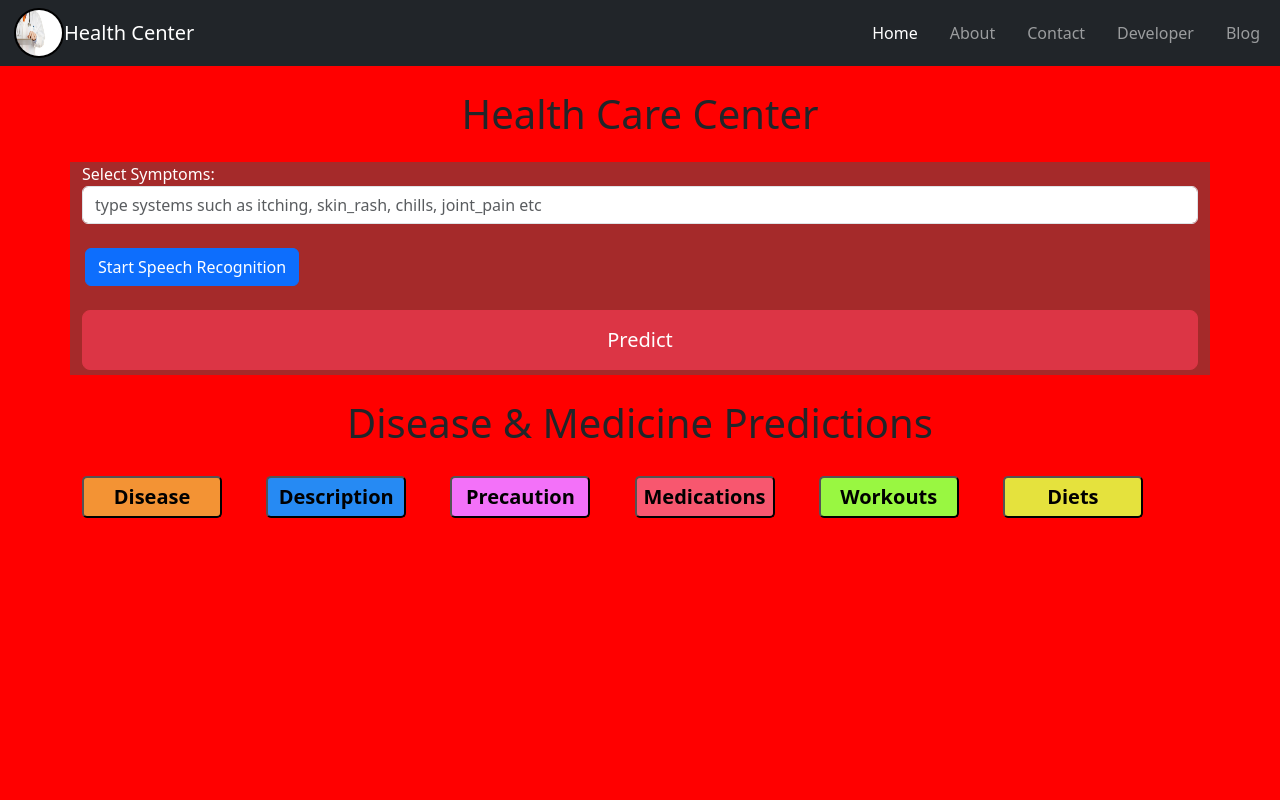
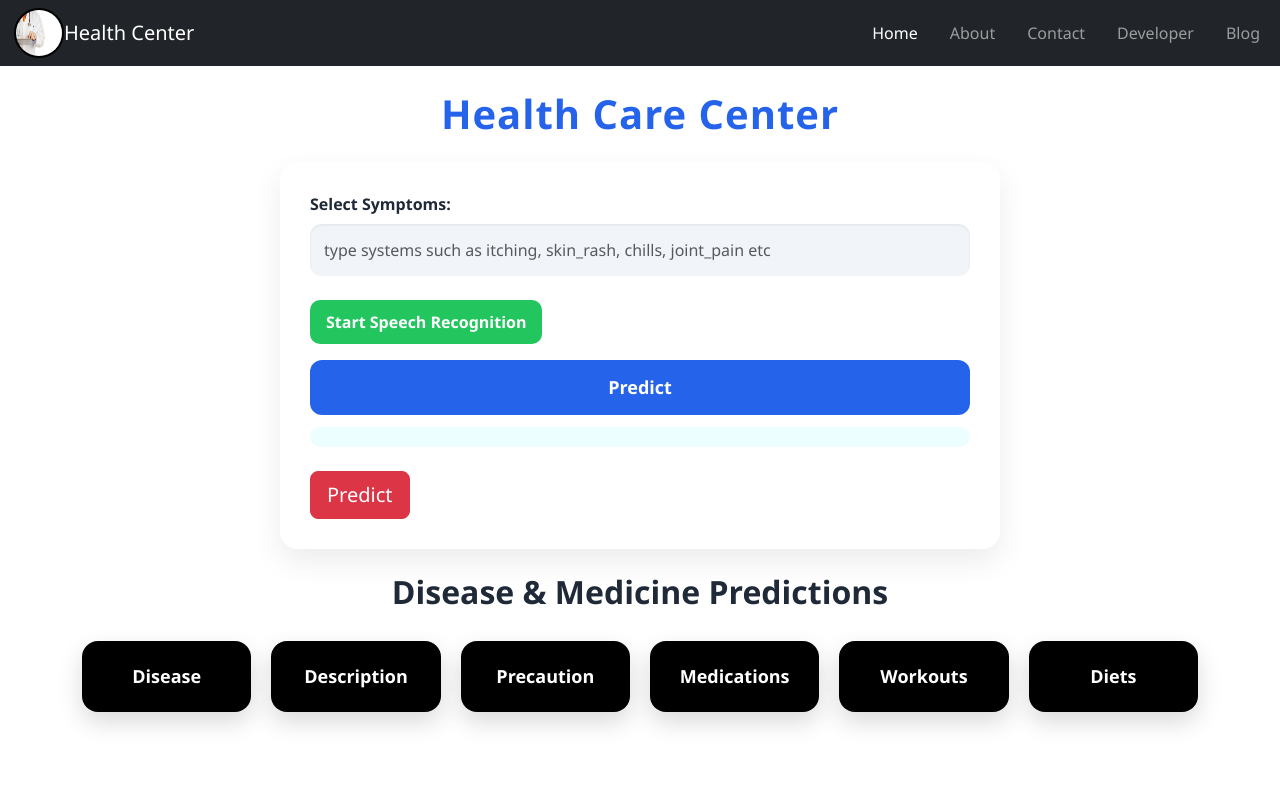
Before and after one commit to ranisumbul7/Disease-Medicine-Recommendation-System, a Flask app: template templates/index.html in a window 1280 px wide. Run offline with Flask 3, Linux system fonts and the light colour scheme; the template is opened without the code that fills it: most values are stand-ins (such as "Sample title", 1, 10 or a date in 2020); parts of the project's set-up code (start-up, migrations or seed data) failed here and were passed over.

Commit message:
your message

```diff
--- a/main.py
+++ b/main.py
@@ -48,9 +48,23 @@ diseases_list = {15: 'Fungal infection', 4: 'Allergy', 16: 'GERD', 9: 'Chronic c
 # Model Prediction function
 def get_predicted_value(patient_symptoms):
     input_vector = np.zeros(len(symptoms_dict))
+    valid_symptoms = []
+
     for item in patient_symptoms:
-        input_vector[symptoms_dict[item]] = 1
-    return diseases_list[svc.predict([input_vector])[0]]
+        item = item.lower().replace(" ", "_")
+        if item in symptoms_dict:
+            input_vector[symptoms_dict[item]] = 1
+            valid_symptoms.append(item)
+
+    # DEBUG (optional)
+    print("Valid Symptoms:", valid_symptoms)
+    print("Vector Sum:", np.sum(input_vector))
+
+    if np.sum(input_vector) == 0:
+        return "No valid symptoms found"
+
+    pred_index = svc.predict([input_vector])[0]
+    return diseases_list[pred_index]
 
 
 
@@ -81,7 +95,7 @@ def home():
             # Split the user's input into a list of symptoms (assuming they are comma-separated)
             user_symptoms = [s.strip() for s in symptoms.split(',')]
             # Remove any extra characters, if any
-            user_symptoms = [symptom.strip("[]' ") for symptom in user_symptoms]
+            user_symptoms = [s.strip().lower().replace(" ", "_") for s in symptoms.split(',')]
             predicted_disease = get_predicted_value(user_symptoms)
             dis_des, precautions, medications, rec_diet, workout = helper(predicted_disease)
 
--- /dev/null
+++ b/static/css/style.css
@@ -0,0 +1,316 @@
+.logo {
+            width: 50px;
+            height: 50px;
+            color: black;
+            margin-top: 0;
+            margin-left: 2px;
+        }
+
+        .myimg {
+            width: 50px;
+            height: 50px;
+            border: 2px solid black;
+            border-radius: 25px;
+        }
+
+html, body {
+    height: 100%;
+    margin: 0;
+    background: white !important;
+}
+
+/* ===== Form Wrapper ===== */
+.form-card {
+    background: #ffffff;
+    padding: 30px;
+    border-radius: 18px;
+    box-shadow: 0 12px 30px rgba(0,0,0,0.08);
+    max-width: 720px;
+    margin: auto;
+}
+
+/* ===== Label ===== */
+.form-card label {
+    font-weight: 600;
+    color: #1f2937;
+    margin-bottom: 8px;
+}
+
+/* ===== Input (NO BORDER) ===== */
+.form-card .form-control {
+    border: none !important;
+    border-radius: 12px;
+    padding: 14px;
+    background: #f1f5f9;
+    box-shadow: inset 0 1px 3px rgba(0,0,0,0.08);
+}
+
+.form-card .form-control:focus {
+    outline: none;
+    box-shadow: 0 0 0 2px rgba(37,99,235,0.3);
+    background: #ffffff;
+}
+
+/* ===== Voice Button ===== */
+.btn-voice {
+    background: #22c55e;
+    border: none;
+    color: white;
+    padding: 10px 18px;
+    border-radius: 10px;
+    font-weight: 600;
+}
+
+.btn-voice:hover {
+    background: #16a34a;
+}
+
+/* ===== Predict Button ===== */
+.btn-predict {
+    background: #2563eb;
+    border: none;
+    padding: 14px;
+    border-radius: 14px;
+    font-size: 18px;
+    font-weight: bold;
+    color: white;
+    width: 100%;
+}
+
+.btn-predict:hover {
+    background: #1d4ed8;
+}
+
+/* ===== Transcription Text ===== */
+#transcription {
+    margin-top: 12px;
+    padding: 10px;
+    background: #ecfeff;
+    border-radius: 10px;
+    font-weight: 500;
+    color: #0f172a;
+}
+
+
+/* ===== Global ===== */
+body {
+    background: #f8fafc;
+    font-family: 'Segoe UI', sans-serif;
+    color: #1f2937;
+}
+
+/* ===== Heading ===== */
+.main-title {
+    color: #2563eb;
+    font-weight: 700;
+    letter-spacing: 1px;
+}
+
+/* ===== Form Container ===== */
+.health-form {
+    background: white;
+    padding: 30px;
+    border-radius: 14px;
+    box-shadow: 0 10px 30px rgba(0,0,0,0.08);
+    max-width: 750px;
+    margin: auto;
+}
+
+/* ===== Input ===== */
+.health-form input {
+    border-radius: 10px;
+    padding: 12px;
+    border: 1px solid #d1d5db;
+}
+
+.health-form input:focus {
+    border-color: #2563eb;
+    box-shadow: 0 0 0 2px rgba(37,99,235,0.2);
+}
+
+/* ===== Buttons ===== */
+.btn-voice {
+    background: #22c55e;
+    border: none;
+    color: white;
+    padding: 10px 16px;
+    border-radius: 10px;
+    font-weight: 600;
+}
+
+.btn-voice:hover {
+    background: #16a34a;
+}
+
+.btn-predict {
+    background: #2563eb;
+    border: none;
+    padding: 14px;
+    border-radius: 12px;
+    font-size: 18px;
+    font-weight: bold;
+    color: white;
+}
+
+.btn-predict:hover {
+    background: #1d4ed8;
+}
+
+/* ===== Result Section ===== */
+.result-title {
+    color: #1f2937;
+    font-weight: 700;
+}
+
+/* ===== Result Cards ===== */
+.result-container {
+    display: flex;
+    flex-wrap: wrap;
+    gap: 18px;
+    justify-content: center;
+    margin-top: 20px;
+}
+
+.result-card {
+    width: 170px;
+    height: 110px;
+    border-radius: 14px;
+    color: white;
+    font-weight: bold;
+    font-size: 18px;
+    display: flex;
+    align-items: center;
+    justify-content: center;
+    cursor: pointer;
+    box-shadow: 0 8px 20px rgba(0,0,0,0.15);
+    transition: transform 0.3s ease;
+}
+
+.result-card:hover {
+    transform: translateY(-6px);
+}
+
+/* Card Colors */
+.card-disease { background: black; }
+.card-description { background: black; }
+.card-precaution { background: black; }
+.card-medicine { background: black; }
+.card-workout { background: black; }
+.card-diet { background: black; }
+
+
+/* ===== Result Heading ===== */
+.result-heading {
+    font-size: 32px;
+    font-weight: 700;
+    color: #1f2937;
+}
+
+/* ===== Result Container ===== */
+.result-container {
+    display: grid;
+    grid-template-columns: repeat(auto-fit, minmax(160px, 1fr));
+    gap: 20px;
+    margin-top: 30px;
+}
+
+/* ===== Result Buttons as Cards ===== */
+.toggle-button {
+    border: none;
+    border-radius: 16px;
+    padding: 22px 10px;
+    font-size: 18px;
+    font-weight: 600;
+    color: white;
+    background: linear-gradient(135deg, #2563eb, #3b82f6);
+    box-shadow: 0 10px 25px rgba(0,0,0,0.15);
+    cursor: pointer;
+    transition: all 0.3s ease;
+}
+
+/* Hover Effect */
+.toggle-button:hover {
+    transform: translateY(-8px) scale(1.03);
+    box-shadow: 0 18px 40px rgba(0,0,0,0.25);
+}
+
+/* Individual Colors */
+.toggle-button:nth-child(1) { background: black; } /* Disease */
+.toggle-button:nth-child(2) { background: black; } /* Description */
+.toggle-button:nth-child(3) { background: black; } /* Precaution */
+.toggle-button:nth-child(4) { background: black; } /* Medications */
+.toggle-button:nth-child(5) { background: black; } /* Workouts */
+.toggle-button:nth-child(6) { background: black; } /* Diets */
+
+/* Mobile */
+@media (max-width: 576px) {
+    .toggle-button {
+        font-size: 16px;
+        padding: 18px;
+    }
+}
+
+/* ===== Modal Base ===== */
+.modal-content {
+    border-radius: 18px;
+    border: none;
+    box-shadow: 0 25px 60px rgba(0,0,0,0.25);
+    overflow: hidden;
+    animation: slideUp 0.4s ease;
+}
+
+/* ===== Modal Header ===== */
+.modal-header {
+    background: linear-gradient(135deg, #2563eb, #3b82f6);
+    color: white;
+    border-bottom: none;
+    padding: 18px 22px;
+}
+
+.modal-title {
+    font-size: 20px;
+    font-weight: 700;
+}
+
+/* Close Button White */
+.modal-header .btn-close {
+    filter: invert(1);
+}
+
+/* ===== Modal Body ===== */
+.modal-body {
+    background: #f8fafc;
+    color: #1f2937;
+    font-size: 16px;
+    padding: 22px;
+    line-height: 1.7;
+}
+
+/* ===== Lists inside modal ===== */
+.modal-body ul {
+    padding-left: 18px;
+}
+
+.modal-body li {
+    margin-bottom: 10px;
+    padding-left: 6px;
+}
+
+/* ===== Disease Highlight ===== */
+.modal-body p {
+    font-size: 18px;
+    font-weight: 600;
+    color: #dc2626;
+}
+
+/* ===== Modal Animation ===== */
+@keyframes slideUp {
+    from {
+        opacity: 0;
+        transform: translateY(40px);
+    }
+    to {
+        opacity: 1;
+        transform: translateY(0);
+    }
+}
--- a/templates/front.html
+++ b/templates/front.html
@@ -42,6 +42,8 @@
         <a href="/healthcare" class="btn btn-danger btn-health">
             Go to HealthCare Centre
         </a>
+
+
     </div>
 
 </body>
--- a/templates/index.html
+++ b/templates/index.html
@@ -5,29 +5,10 @@
     <meta name="viewport" content="width=device-width, initial-scale=1">
     <title>Bootstrap demo</title>
     <link href="https://cdn.jsdelivr.net/npm/bootstrap@5.3.8/dist/css/bootstrap.min.css" rel="stylesheet" integrity="sha384-sRIl4kxILFvY47J16cr9ZwB07vP4J8+LH7qKQnuqkuIAvNWLzeN8tE5YBujZqJLB" crossorigin="anonymous">
+    <link rel="stylesheet" href="{{ url_for('static', filename='css/style.css') }}">
+
   </head>
-   <style>
 
-        .logo {
-            width: 50px;
-            height: 50px;
-            color: black;
-            margin-top: 0;
-            margin-left: 2px;
-        }
-
-        .myimg {
-            width: 50px;
-            height: 50px;
-            border: 2px solid black;
-            border-radius: 25px;
-        }
-        html, body {
-    height: 100%;
-    margin: 0;
-    background: red !important;
-}
- </style>
 </head>
 <body>
     <!-- Navbar -->
@@ -68,11 +49,11 @@
     </nav>
 
 
-
-
 <!-- main form of page -->
-<h1 class="mt-4 my-4 text-center text-green">Health Care Center</h1>
-<div class="container" style="background: brown; color: white;">
+<h1 class="mt-4 my-4 text-center main-title">
+     Health Care Center
+</h1>
+<div class="container form-card">
     <form action="/predict" method="post">
         <div class="form-group">
             <label for="symptoms">Select Symptoms:</label>
@@ -80,9 +61,14 @@
 
         </div>
         <br>
-        <button type="button" id="startSpeechRecognition" class="btn btn-primary" style="margin-left:3px;">
+        <button type="button" id="startSpeechRecognition" class="btn-voice">
   Start Speech Recognition
 </button>
+
+<button type="submit" class="btn-predict mt-3">
+  Predict
+</button>
+
         <br>
 
         <!-- Display the transcribed text here -->
@@ -93,35 +79,31 @@
         {% endif %}
         <br>
 
-        <button type="submit" class="btn btn-danger btn-lg" style="width: 100%; padding: 14px; margin-bottom: 5px;">Predict</button>
+        <button type="submit" class="btn btn-danger btn-lg">Predict</button>
     </form>
 </div>
 
 {% if predicted_disease %}
 
 <!-- Results -->
-<h1 class="text-center my-4 mt-4">Disease & Medicine Predictions</h1>
+<h1 class="text-center my-4 mt-4 result-heading">
+    Disease & Medicine Predictions
+</h1>
 <div class="container">
 
     <div class="result-container">
         <!-- Buttons to toggle display -->
-        <button class="toggle-button" data-bs-toggle="modal" data-bs-target="#diseaseModal"
-        style="padding:4px;  margin: 5px 40px 5px 0; font-size:20px;font-weight:bold; width:140px; border-radius:5px; background:#F39334;color:black;">Disease</button>
+        <button class="toggle-button" data-bs-toggle="modal" data-bs-target="#diseaseModal">Disease</button>
 
-        <button class="toggle-button" data-bs-toggle="modal" data-bs-target="#descriptionModal"
-        style="padding:4px; margin: 5px 40px 5px 0; font-size:20px;font-weight:bold; width:140px; border-radius:5px; background:#268AF3 ;color:black;">Description</button>
+        <button class="toggle-button" data-bs-toggle="modal" data-bs-target="#descriptionModal">Description</button>
 
-        <button class="toggle-button" data-bs-toggle="modal" data-bs-target="#precautionModal"
-        style="padding:4px; margin: 5px 40px 5px 0; font-size:20px;font-weight:bold; width:140px; border-radius:5px; background:#F371F9 ;color:black;">Precaution</button>
+        <button class="toggle-button" data-bs-toggle="modal" data-bs-target="#precautionModal">Precaution</button>
 
-        <button class="toggle-button" data-bs-toggle="modal" data-bs-target="#medicationsModal"
-         style="padding:4px; margin: 5px 40px 5px 0; font-size:20px;font-weight:bold; width:140px;border-radius:5px; background:#F8576F ;color:black;">Medications</button>
+        <button class="toggle-button" data-bs-toggle="modal" data-bs-target="#medicationsModal">Medications</button>
 
-        <button class="toggle-button" data-bs-toggle="modal" data-bs-target="#workoutsModal"
-        style="padding:4px; margin: 5px 40px 5px 0; font-size:20px;font-weight:bold; width:140px; border-radius:5px; background:#99F741 ;color:black;">Workouts</button>
+        <button class="toggle-button" data-bs-toggle="modal" data-bs-target="#workoutsModal">Workouts</button>
 
-        <button class="toggle-button" data-bs-toggle="modal" data-bs-target="#dietsModal"
-        style="padding:4px; margin: 5px 40px 5px 0; font-size:20px;font-weight:bold; width:140px; border-radius:5px; background:#E5E23D;color:black;">Diets</button>
+        <button class="toggle-button" data-bs-toggle="modal" data-bs-target="#dietsModal">Diets</button>
     </div>
 </div>
 
@@ -131,11 +113,11 @@
     <div class="modal fade" id="diseaseModal" tabindex="-1" aria-labelledby="diseaseModalLabel" aria-hidden="true">
         <div class="modal-dialog">
             <div class="modal-content">
-                <div class="modal-header" style="background-color: #020606; color:white;"> <!-- Set header background color inline -->
+                <div class="modal-header">
                     <h5 class="modal-title" id="diseaseModalLabel">Predicted Disease</h5>
                     <button type="button" class="btn-close" data-bs-dismiss="modal" aria-label="Close"></button>
                 </div>
-                <div class="modal-body" style="background-color: #modal-body-color;"> <!-- Set modal body background color inline -->
+                <div class="modal-body">
                     <p>{{ predicted_disease }}</p>
                 </div>
             </div>
@@ -147,7 +129,7 @@
     <div class="modal fade" id="descriptionModal" tabindex="-1" aria-labelledby="descriptionModalLabel" aria-hidden="true">
         <div class="modal-dialog">
             <div class="modal-content">
-                <div class="modal-header" style="background-color: #020606; color:white;">
+                <div class="modal-header">
                     <h5 class="modal-title" id="descriptionModalLabel">Description</h5>
                     <button type="button" class="btn-close" data-bs-dismiss="modal" aria-label="Close"></button>
                 </div>
@@ -162,7 +144,7 @@
     <div class="modal fade" id="precautionModal" tabindex="-1" aria-labelledby="precautionModalLabel" aria-hidden="true">
         <div class="modal-dialog">
             <div class="modal-content">
-                <div class="modal-header" style="background-color: #020606; color:white;">
+                <div class="modal-header">
                     <h5 class="modal-title" id="precautionModalLabel">Precaution</h5>
                     <button type="button" class="btn-close" data-bs-dismiss="modal" aria-label="Close"></button>
                 </div>
@@ -177,14 +159,11 @@
         </div>
     </div>
 
-
-
-
 <!-- Medications Modal -->
     <div class="modal fade" id="medicationsModal" tabindex="-1" aria-labelledby="medicationsModalLabel" aria-hidden="true">
         <div class="modal-dialog">
             <div class="modal-content">
-                <div class="modal-header" style="background-color: #020606; color:white;">
+                <div class="modal-header">
                     <h5 class="modal-title" id="medicationsModalLabel">Medications</h5>
                     <button type="button" class="btn-close" data-bs-dismiss="modal" aria-label="Close"></button>
                 </div>
@@ -203,7 +182,7 @@
     <div class="modal fade" id="workoutsModal" tabindex="-1" aria-labelledby="workoutsModalLabel" aria-hidden="true">
         <div class="modal-dialog" >
             <div class="modal-content">
-                <div class="modal-header" style="background-color: #020606; color:white;">
+                <div class="modal-header">
                     <h5 class="modal-title" id="workoutsModalLabel">Workouts</h5>
                     <button type="button" class="btn-close" data-bs-dismiss="modal" aria-label="Close"></button>
                 </div>
@@ -222,7 +201,7 @@
     <div class="modal fade" id="dietsModal" tabindex="-1" aria-labelledby="dietsModalLabel" aria-hidden="true">
         <div class="modal-dialog">
             <div class="modal-content">
-                <div class="modal-header" style="background-color: #020606; color:white;">
+                <div class="modal-header">
                     <h5 class="modal-title" id="dietsModalLabel">Diets</h5>
                     <button type="button" class="btn-close" data-bs-dismiss="modal" aria-label="Close"></button>
                 </div>
@@ -242,27 +221,28 @@
        <script>
 const startSpeechRecognitionButton = document.getElementById('startSpeechRecognition');
 const transcriptionDiv = document.getElementById('transcription');
+const symptomsInput = document.getElementById('symptoms');
 
 startSpeechRecognitionButton.addEventListener('click', startSpeechRecognition);
 
 function startSpeechRecognition() {
-        const recognition = new webkitSpeechRecognition(); // Use webkitSpeechRecognition for compatibility
-
-        recognition.lang = 'en-US'; // Set the language for recognition
+    const recognition = new webkitSpeechRecognition();
+    recognition.lang = 'en-US';
 
     recognition.onresult = function (event) {
         const result = event.results[0][0].transcript;
+
+        // ✅ SHOW TEXT
         transcriptionDiv.textContent = result;
-        };
 
-        recognition.onend = function () {
-            console.log('Speech recognition ended.');
+        // ✅ VERY IMPORTANT: input box me daalo
+        symptomsInput.value = result;
     };
 
     recognition.start();
 }
+</script>
 
-</script>
     <script src="https://cdn.jsdelivr.net/npm/bootstrap@5.3.8/dist/js/bootstrap.bundle.min.js" integrity="sha384-FKyoEForCGlyvwx9Hj09JcYn3nv7wiPVlz7YYwJrWVcXK/BmnVDxM+D2scQbITxI" crossorigin="anonymous"></script>
   </body>
 </html>
```
Also changed, not shown: 1 other file. Lines whose indentation alone changed are shown as unchanged.
